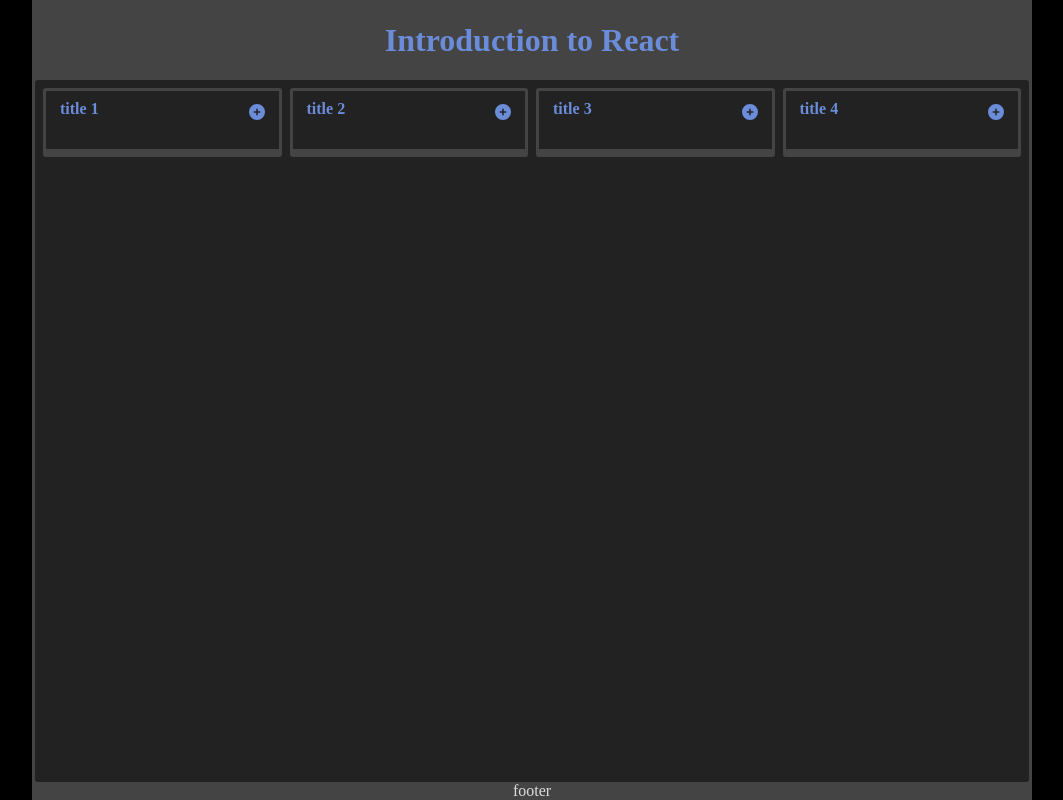
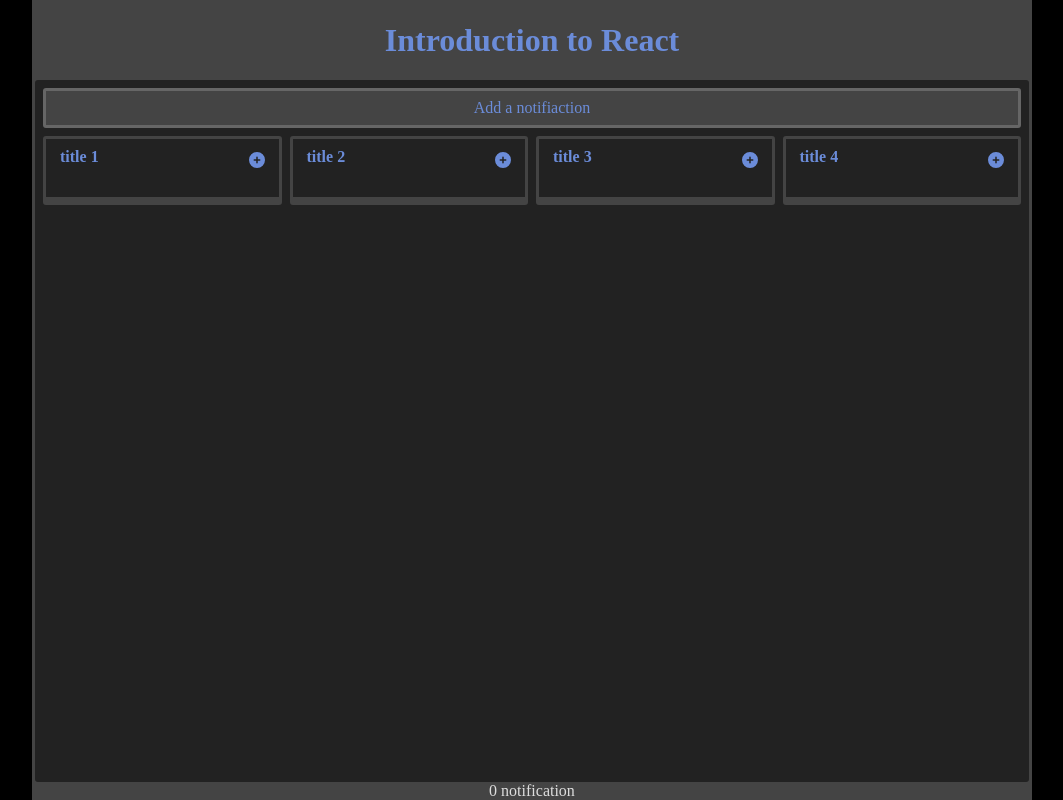
Before and after one commit to EliePouget/react-renders, a React (Vite) app: page / in a window 1280 px wide. Shown: the whole page, without its empty margins (108-1171 px from the left). Built offline with nearby package versions, Linux system fonts and the light colour scheme.

Commit message:
Ajout du bouton ajouter notifiaction

```diff
--- a/src/App.jsx
+++ b/src/App.jsx
@@ -1,19 +1,21 @@
-import React from 'react';
-import Card from './components/Card';
-import FoldableCard from './components/FoldableCard';
-import Cards from './components/Cards';
-import cardsData from './constants/cardsData';
+import React from "react";
+import Cards from "./components/Cards";
+import cardsData from "./constants/cardsData";
+import useNotificationData from "./hooks/useNotificationData";
 
 function App() {
+  const notif = useNotificationData();
+  const taille = notif.notificationsData.length;
   return (
     <div className="app">
       <header className="app__header header">
         <h1 className="header__title">Introduction to React</h1>
       </header>
       <main className="app__main">
+        <button className="btn" onClick={() => notif.addNotification}> Add a notifiaction</button>
         <Cards className="cards" cardsData={cardsData} />
       </main>
-      <footer className="app__footer footer">footer</footer>
+      <footer className="app__footer footer"> {`${taille} notification${(taille > 0) ? 's' : ''}`} </footer>
     </div>
   );
 }
```
